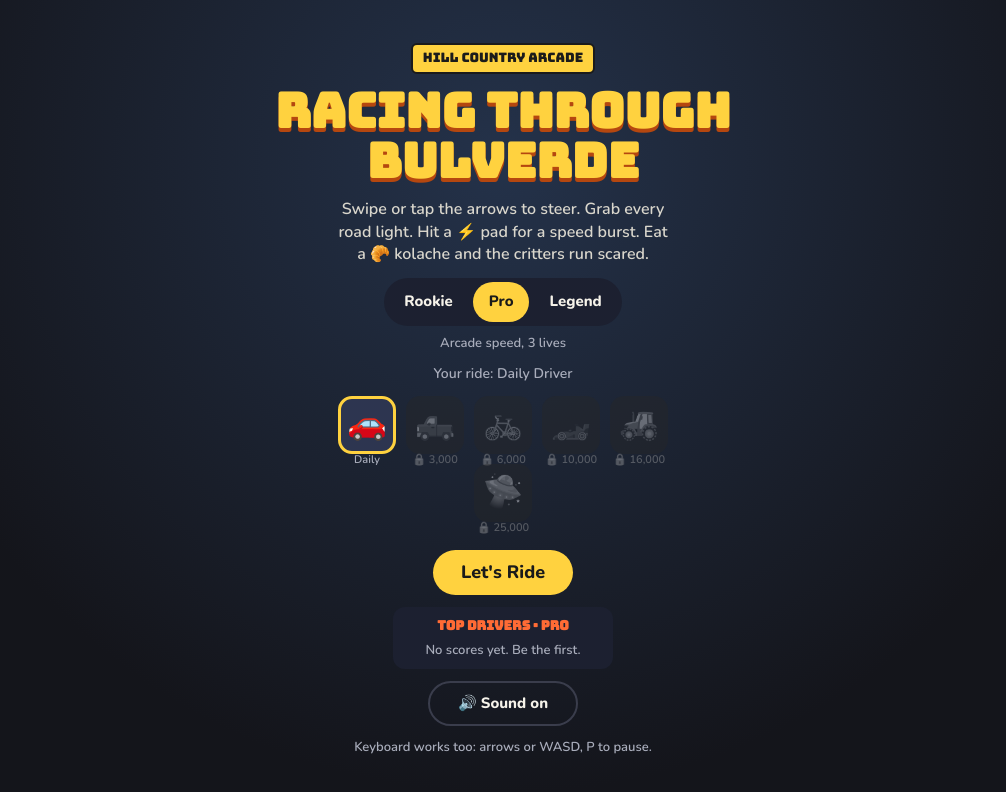
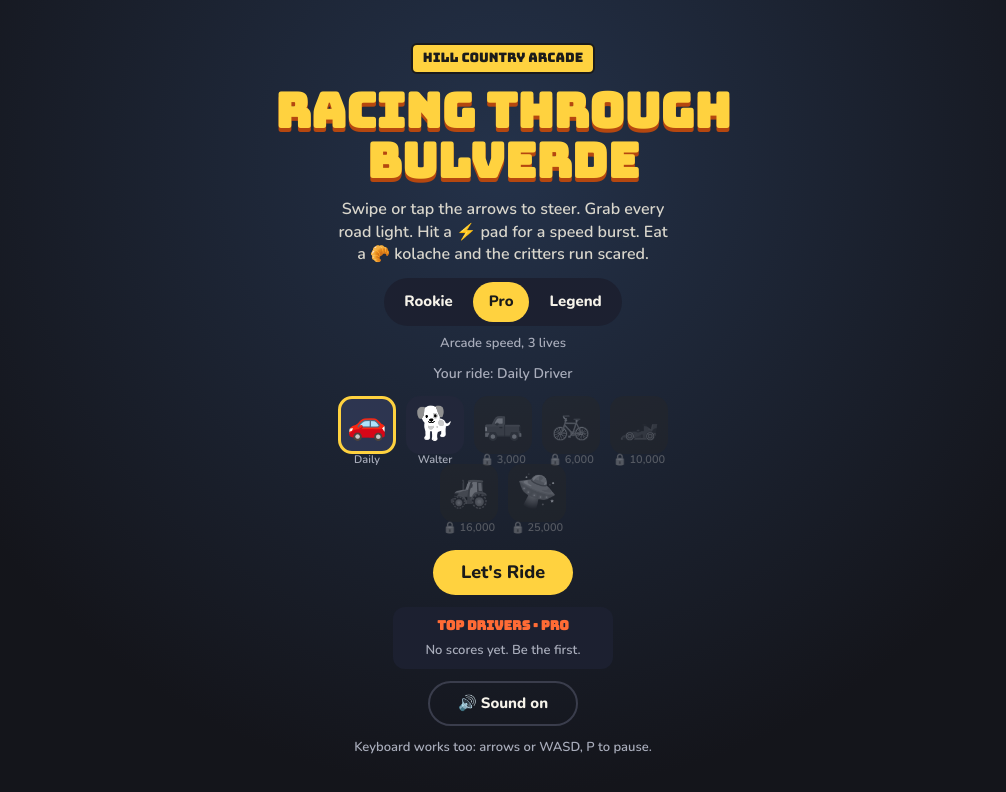
Before and after one commit to DRod0422/racing-through-bulverde, a plain HTML site: page index.html in a window 1280 px wide. Shown: the whole page, without its empty margins (137-1143 px from the left). Drawn offline with nearby package versions, Linux system fonts and the light colour scheme.

Commit message:
Hometown edition: real places, Walter, new critters, family favorites
- Levels named after Ventana, Rahe, SB Middle, Jumbo Evans, Gloria Deo,
  Chili's, Blithe Creamery, and Belle Oaks
- Green street signs on the maze with local places, rotating per level
- Walter the silver mini schnauzer as a ride, unlocked from the start
- Crocodile, bear, and lion join the chasers in later levels with a
  'Look out' callout
- Bonus items: pizza, burgers, tacos, Blithe ice cream, fudge stripes

Co-Authored-By: Claude Opus 5.5 <noreply@anthropic.com>
Claude-Session: https://claude.ai/code/session_01BxwjWCXjqMc1QhSktJSGpG

```diff
--- a/index.html
+++ b/index.html
@@ -43,6 +43,7 @@ button:focus-visible,input:focus-visible{outline:3px solid #fff;outline-offset:2
 .ghostbtn{background:transparent;color:var(--ink);border:2px solid #3a3d4c;font-size:15px}
 .skins{display:flex;gap:10px;flex-wrap:wrap;justify-content:center;max-width:380px;padding-bottom:16px}
 .skin{font-size:32px;width:58px;height:58px;border-radius:14px;background:#22273a;border:3px solid transparent;display:flex;align-items:center;justify-content:center;position:relative;padding:0}
+.silver{filter:grayscale(1) brightness(1.45) contrast(1.05)}
 .skin.sel{border-color:var(--sign);background:#2d3550}
 .skin.locked{filter:grayscale(1);opacity:.4}
 .skin small{position:absolute;bottom:-17px;left:50%;transform:translateX(-50%);font-size:11px;color:var(--muted);white-space:nowrap;font-weight:600}
@@ -107,16 +108,20 @@ input{font:inherit;font-size:16px;padding:10px 14px;border-radius:12px;border:2p
 <script>
 {
 // ====== EASY TO EDIT: names, levels, characters ======
-const LEVEL_NAMES = ["Bulverde Rd","Smithson Valley Rd","FM 1863","Hwy 46","US 281 Rush Hour","Cibolo Creek","Spring Branch","Hill Country Finals"];
+const LEVEL_NAMES = ["Ventana","Rahe Elementary","Spring Branch MS","Jumbo Evans Field","Gloria Deo Gym","Chili's","Blithe Creamery","Belle Oaks"];
+// Places that show up on the green street signs around the maze (short label after the colon is what fits on a sign)
+const PLACES = {"Ventana":"Ventana","Belle Oaks":"Belle Oaks","Rahe Elementary":"Rahe Elem","Spring Branch MS":"SB Middle","Blithe Creamery":"Blithe","Chili's":"Chili's","Gloria Deo Gym":"Gloria Deo","Jumbo Evans Field":"Jumbo Evans","Hwy 46":"Hwy 46","US 281":"US 281","Smithson Valley Rd":"Smithson Vly"};
 const BONUS = [
-  {e:"🌮",n:"Taco Stop",p:300},{e:"🍦",n:"Ice Cream Run",p:500},{e:"🍕",n:"Pizza Night",p:700},
-  {e:"🏈",n:"Friday Night Lights",p:1000},{e:"🍩",n:"Donut Run",p:1500},{e:"🏆",n:"Hill Country Champ",p:2500}];
+  {e:"🍕",n:"Pizza Night",p:300},{e:"🍔",n:"Burger Run",p:500},{e:"🌮",n:"Taco Tuesday",p:700},
+  {e:"🍦",n:"Blithe Ice Cream",p:1000},{e:"🍪",n:"Fudge Stripes",p:1500}];
 const SKINS = [
-  {e:"🚗",n:"Daily Driver",u:0},{e:"🛻",n:"Hill Country Truck",u:3000},{e:"🚲",n:"BMX Bandit",u:6000},
+  {e:"🚗",n:"Daily Driver",u:0},{e:"🐕",n:"Walter",u:0,silver:true},{e:"🛻",n:"Hill Country Truck",u:3000},{e:"🚲",n:"BMX Bandit",u:6000},
   {e:"🏎️",n:"Race Car",u:10000},{e:"🚜",n:"Turbo Tractor",u:16000},{e:"🛸",n:"UFO",u:25000}];
-const CHASERS = [
-  {e:"🐄",n:"Cow",ai:"chase",corner:[17,0]},{e:"🦌",n:"Deer",ai:"ahead",corner:[1,0]},
-  {e:"🚌",n:"School Bus",ai:"wander",corner:[17,20]},{e:"🐓",n:"Rooster",ai:"shy",corner:[1,20]}];
+const CRITTERS = {cow:{e:"🐄",n:"Cow"},deer:{e:"🦌",n:"Deer"},bus:{e:"🚌",n:"School Bus"},rooster:{e:"🐓",n:"Rooster"},
+  croc:{e:"🐊",n:"Crocodile"},bear:{e:"🐻",n:"Bear"},lion:{e:"🦁",n:"Lion"}};
+// Which 4 critters chase you on each level (last one repeats after that)
+const CASTS = [["cow","deer","bus","rooster"],["cow","deer","croc","rooster"],["bear","deer","croc","rooster"],["bear","lion","croc","bus"],["lion","bear","croc","cow"]];
+const SLOTS = [{ai:"chase",corner:[17,0]},{ai:"ahead",corner:[1,0]},{ai:"wander",corner:[17,20]},{ai:"shy",corner:[1,20]}];
 const MAP_SRC = [
 "###################",
 "#........#........#",
@@ -139,6 +144,7 @@ const MAP_SRC = [
 "#.######.#.######.#",
 "#.................#",
 "###################"];
+const SIGN_SPOTS = [[2,18,6],[11,18,6],[7,4,5],[7,16,5],[7,12,5]];
 const BOOST_PADS = [[4,3],[14,3],[9,19],[4,13],[14,13]];
 const DIFFS = {
   rookie:{n:"Rookie",note:"Slower critters, longer kolache time, 5 lives",spd:0.72,fr:1.6,lives:5,rel:1.6},
@@ -218,9 +224,11 @@ function resetEntities(){
   want=[0,0];
   const starts=[[9,7],[8,9],[9,9],[10,9]], gap=Math.max(1,3-0.3*(level-1))*D().rel;
   ptime=0;
-  ghosts=CHASERS.map((c,i)=>({...c,x:starts[i][0],y:starts[i][1],dx:0,dy:0,t:0,speed:5,inHouse:i>0,eaten:false,fright:false,release:i*gap}));
+  ghosts=castFor(level).map((k,i)=>({...CRITTERS[k],...SLOTS[i],x:starts[i][0],y:starts[i][1],dx:0,dy:0,t:0,speed:5,inHouse:i>0,eaten:false,fright:false,release:i*gap}));
   frightT=0;boostT=0;modeT=0;mode="scatter";bonus=null;combo=0;
 }
+function castFor(l){return CASTS[Math.min(l-1,CASTS.length-1)];}
+function newCritters(l){if(l<2)return[];const prev=castFor(l-1);return castFor(l).filter(k=>!prev.includes(k)).map(k=>CRITTERS[k]);}
 function step(e,dt,arrive){
   if(!e.dx&&!e.dy){arrive(e,false);if(!e.dx&&!e.dy)return;}
   e.t+=e.speed*dt;
@@ -365,17 +373,31 @@ function buildWalls(){
       if(!wall(x,y+1))w.fillRect(X,Y+ts-e,ts,e);
       if(!wall(x-1,y))w.fillRect(X,Y,e*0.6,ts);
       if(!wall(x+1,y))w.fillRect(X+ts-e*0.6,Y,e*0.6,ts);
-      if((x*7+y*13)%9===0&&y>0&&y<ROWS-1){w.font=Math.floor(ts*0.7)+"px "+EMOJI;w.textAlign="center";w.textBaseline="middle";w.fillText((x+y)%2?"🌳":"🌵",X+ts/2,Y+ts/2+1);}
+      if((x*7+y*13)%9===0&&y>0&&y<ROWS-1&&!onSign(x,y)){w.font=Math.floor(ts*0.7)+"px "+EMOJI;w.textAlign="center";w.textBaseline="middle";w.fillText((x+y)%2?"🌳":"🌵",X+ts/2,Y+ts/2+1);}
     }else if(c==="G"){w.fillStyle="#3a2f4a";w.fillRect(X,Y,ts,ts);}
   }
   w.fillStyle="#ff7eb6";w.fillRect(9*ts,8*ts+ts*0.42,ts,ts*0.16);
+  const here=LEVEL_NAMES[(level-1)%LEVEL_NAMES.length];
+  sign(w,4,0,11,here.toUpperCase(),true);
+  const others=Object.keys(PLACES).filter(k=>k!==here);
+  SIGN_SPOTS.forEach(([sx,sy,sw],i)=>sign(w,sx,sy,sw,PLACES[others[(level*3+i)%others.length]]));
   for(const[x,y]of BOOST_PADS){
     w.fillStyle="rgba(110,231,255,.18)";w.fillRect(x*ts+1,y*ts+1,ts-2,ts-2);
     w.strokeStyle="#6ee7ff";w.lineWidth=Math.max(1.5,ts*0.08);w.strokeRect(x*ts+2,y*ts+2,ts-4,ts-4);
   }
 }
-function emoji(ch,x,y,size,flip=false,alpha=1,rot=0){
-  ctx.save();ctx.globalAlpha=alpha;ctx.translate(x,y);if(rot)ctx.rotate(rot);if(flip)ctx.scale(-1,1);
+function onSign(x,y){return SIGN_SPOTS.some(([sx,sy,sw])=>y===sy&&x>=sx&&x<sx+sw);}
+function sign(w,x,y,width,txt,banner=false){
+  const X=x*ts+2,W=width*ts-4,H=ts*(banner?0.86:0.78),Y=y*ts+(ts-H)/2,r=ts*0.14;
+  w.fillStyle="#0b6e3b";w.beginPath();if(w.roundRect)w.roundRect(X,Y,W,H,r);else w.rect(X,Y,W,H);w.fill();
+  w.strokeStyle="#f4f4f4";w.lineWidth=Math.max(1,ts*0.06);w.beginPath();
+  if(w.roundRect)w.roundRect(X+ts*0.08,Y+ts*0.08,W-ts*0.16,H-ts*0.16,r*0.7);else w.rect(X+ts*0.08,Y+ts*0.08,W-ts*0.16,H-ts*0.16);w.stroke();
+  let fs=ts*(banner?0.55:0.48);w.textAlign="center";w.textBaseline="middle";w.fillStyle="#fff";
+  do{w.font="800 "+fs.toFixed(1)+"px Nunito,system-ui,sans-serif";fs-=0.5;}while(w.measureText(txt).width>W-ts*0.4&&fs>6);
+  w.fillText(txt,X+W/2,Y+H/2+1);
+}
+function emoji(ch,x,y,size,flip=false,alpha=1,rot=0,silver=false){
+  ctx.save();if(silver)ctx.filter="grayscale(1) brightness(1.45) contrast(1.05)";ctx.globalAlpha=alpha;ctx.translate(x,y);if(rot)ctx.rotate(rot);if(flip)ctx.scale(-1,1);
   ctx.font=Math.floor(size)+"px "+EMOJI;ctx.textAlign="center";ctx.textBaseline="middle";ctx.fillText(ch,0,size*0.05);ctx.restore();
 }
 function pill(txt,cx,cy,col="#ffd23f"){
@@ -411,14 +433,14 @@ function draw(){
   }
   const[px,py]=pos(player),pcx=(px+.5)*ts,pcy=(py+.5)*ts;
   if(boostT>0){ctx.fillStyle="rgba(110,231,255,.35)";ctx.beginPath();ctx.arc(pcx-player.dx*ts*0.5,pcy-player.dy*ts*0.5,ts*0.4,0,Math.PI*2);ctx.fill();}
-  if(state==="dying"){const k=Math.max(0,1-stateT/1.2);emoji(SKINS[skinIdx].e,pcx,pcy,ts*k,false,k,stateT*12);}
-  else emoji(SKINS[skinIdx].e,pcx,pcy,ts*0.95,player.face>0);
+  if(state==="dying"){const k=Math.max(0,1-stateT/1.2);emoji(SKINS[skinIdx].e,pcx,pcy,ts*k,false,k,stateT*12,SKINS[skinIdx].silver);}
+  else emoji(SKINS[skinIdx].e,pcx,pcy,ts*0.95,player.face>0,1,0,SKINS[skinIdx].silver);
   for(const p of popups){
     ctx.globalAlpha=Math.min(1,p.t*1.5);ctx.font="800 "+Math.floor(ts*0.6)+"px Nunito,system-ui";ctx.textAlign="center";
     ctx.lineWidth=3;ctx.strokeStyle="#000";const yy=(p.y+.5)*ts-(1.2-p.t)*ts;
     ctx.strokeText(p.txt,(p.x+.5)*ts,yy);ctx.fillStyle=p.col;ctx.fillText(p.txt,(p.x+.5)*ts,yy);ctx.globalAlpha=1;
   }
-  if(state==="ready"){pill(LEVEL_NAMES[(level-1)%LEVEL_NAMES.length],COLS*ts/2,11.5*ts,"#ffffff");pill("READY!",COLS*ts/2,13.5*ts);}
+  if(state==="ready"){pill(LEVEL_NAMES[(level-1)%LEVEL_NAMES.length],COLS*ts/2,11.5*ts,"#ffffff");pill("READY!",COLS*ts/2,13.5*ts);const nc=newCritters(level);if(nc.length)pill("Look out: "+nc.map(c=>c.e+" "+c.n).join(", "),COLS*ts/2,7.5*ts,"#ff9f7a");}
   if(state==="clear"){pill("STREET CLEARED!",COLS*ts/2,11.5*ts);if(Math.floor(time*4)%2)emoji("🎉",COLS*ts/2,9.5*ts,ts*1.6);}
 }
 let hudCache="";
@@ -428,14 +450,14 @@ function hud(){
   if(key===hudCache)return;hudCache=key;
   $("diffLab").textContent=D().n;$("score").textContent=score.toLocaleString();$("best").textContent=best.toLocaleString();
   $("lvl").textContent="Lvl "+level+" · "+lvl;
-  $("lives").textContent=SKINS[skinIdx].e.repeat(Math.max(0,lives-1));
+  const sk=SKINS[skinIdx];$("lives").innerHTML=`<span${sk.silver?' class="silver"':""}>${sk.e.repeat(Math.max(0,lives-1))}</span>`;
 }
 
 // ====== menus ======
 function renderSkins(){
   $("skins").innerHTML=SKINS.map((s,i)=>{
     const locked=bestAll()<s.u;
-    return `<button class="skin${i===skinIdx?" sel":""}${locked?" locked":""}" data-i="${i}" aria-label="${esc(s.n)}">${s.e}<small>${locked?"🔒 "+s.u.toLocaleString():esc(s.n.split(" ")[0])}</small></button>`;
+    return `<button class="skin${i===skinIdx?" sel":""}${locked?" locked":""}" data-i="${i}" aria-label="${esc(s.n)}"><span${s.silver?' class="silver"':""}>${s.e}</span><small>${locked?"🔒 "+s.u.toLocaleString():esc(s.n.split(" ")[0])}</small></button>`;
   }).join("");
   $("skinName").textContent="Your ride: "+SKINS[skinIdx].n;
 }
```
Also changed, not shown: 1 other file.
